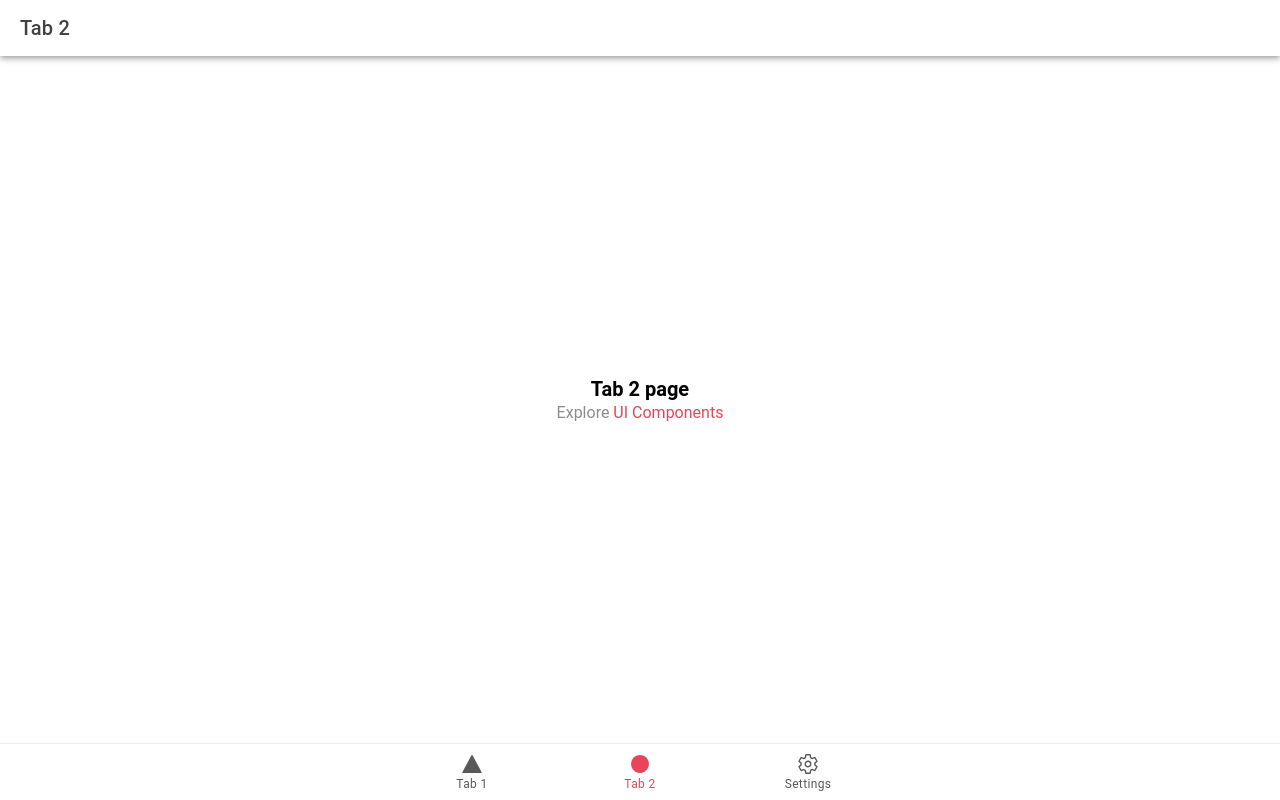
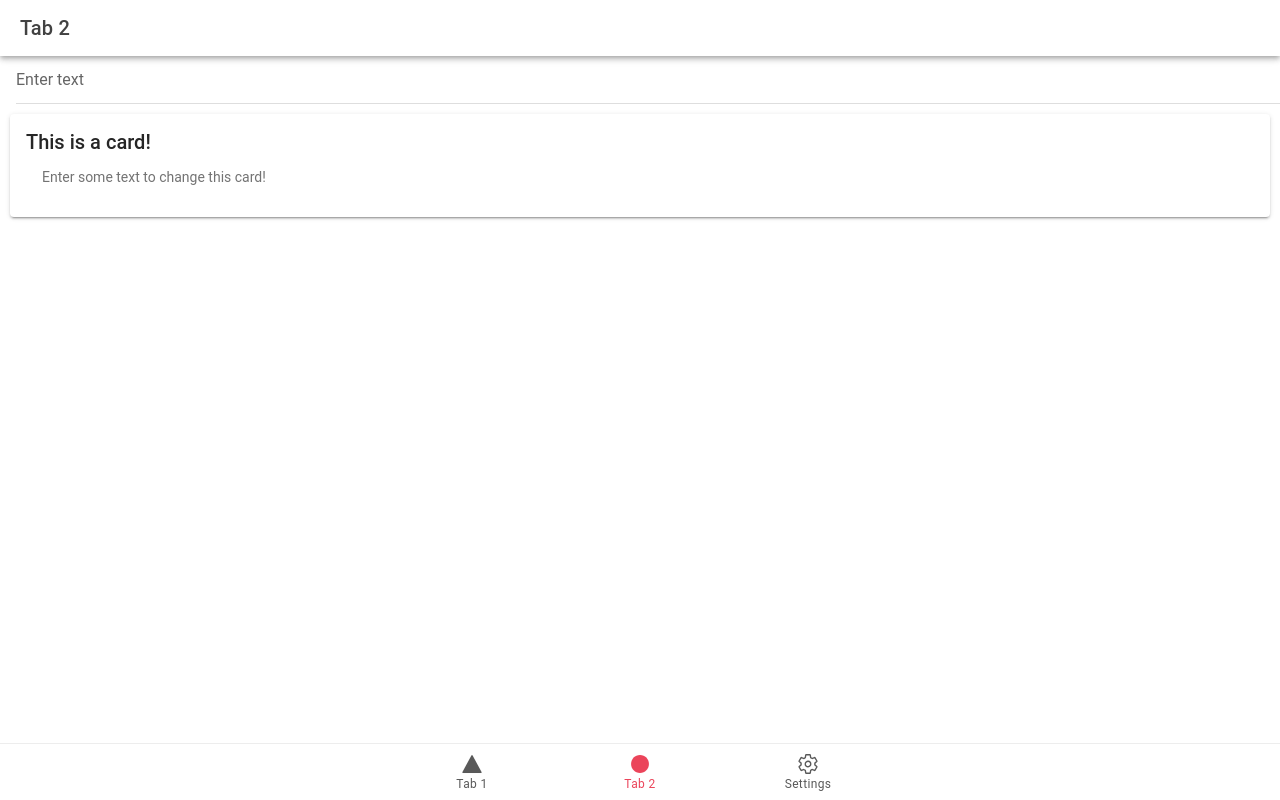
Before and after one commit to tylerhmiles/IonicPresentation, a React (Vite) app in the folder ionic-presentation-app/: page /tab2 in a window 1280 px wide. Built offline with nearby package versions, Linux system fonts and the light colour scheme; what @ionic/storage would draw is missing.

Commit message:
Added tab 2 content

```diff
--- a/ionic-presentation-app/src/pages/Tab2.css
+++ b/ionic-presentation-app/src/pages/Tab2.css
@@ -0,0 +1,3 @@
+.card {
+    padding: 10px;
+}
--- a/ionic-presentation-app/src/pages/Tab2.tsx
+++ b/ionic-presentation-app/src/pages/Tab2.tsx
@@ -1,6 +1,19 @@
-import { IonContent, IonHeader, IonPage, IonTitle, IonToolbar } from '@ionic/react';
+import { IonContent, IonHeader, IonPage, IonTitle, IonToolbar, IonItem, IonInput, IonButton, IonCard, IonCardTitle, IonCardContent } from '@ionic/react';
+import {Storage} from "@ionic/storage";
 import ExploreContainer from '../components/ExploreContainer';
 import './Tab2.css';
+
+const storage = new Storage({
+  name: "_cards"
+});
+await storage.create();
+
+var text = "";
+
+const onInput = (event: Event) => {
+  text = (event.target as HTMLIonInputElement).value as string;
+  (document.getElementById("card-content") as HTMLIonCardContentElement).innerText = text;
+}
 
 const Tab2: React.FC = () => {
   return (
@@ -16,7 +29,13 @@ const Tab2: React.FC = () => {
             <IonTitle size="large">Tab 2</IonTitle>
           </IonToolbar>
         </IonHeader>
-        <ExploreContainer name="Tab 2 page" />
+        <IonItem>
+          <IonInput id="text-input" clearInput={true} placeholder="Enter text" onIonInput={onInput}></IonInput>
+        </IonItem>
+        <IonCard class="ion-padding">
+          <IonCardTitle>This is a card!</IonCardTitle>
+          <IonCardContent id="card-content">Enter some text to change this card!</IonCardContent>
+        </IonCard>
       </IonContent>
     </IonPage>
   );
```
